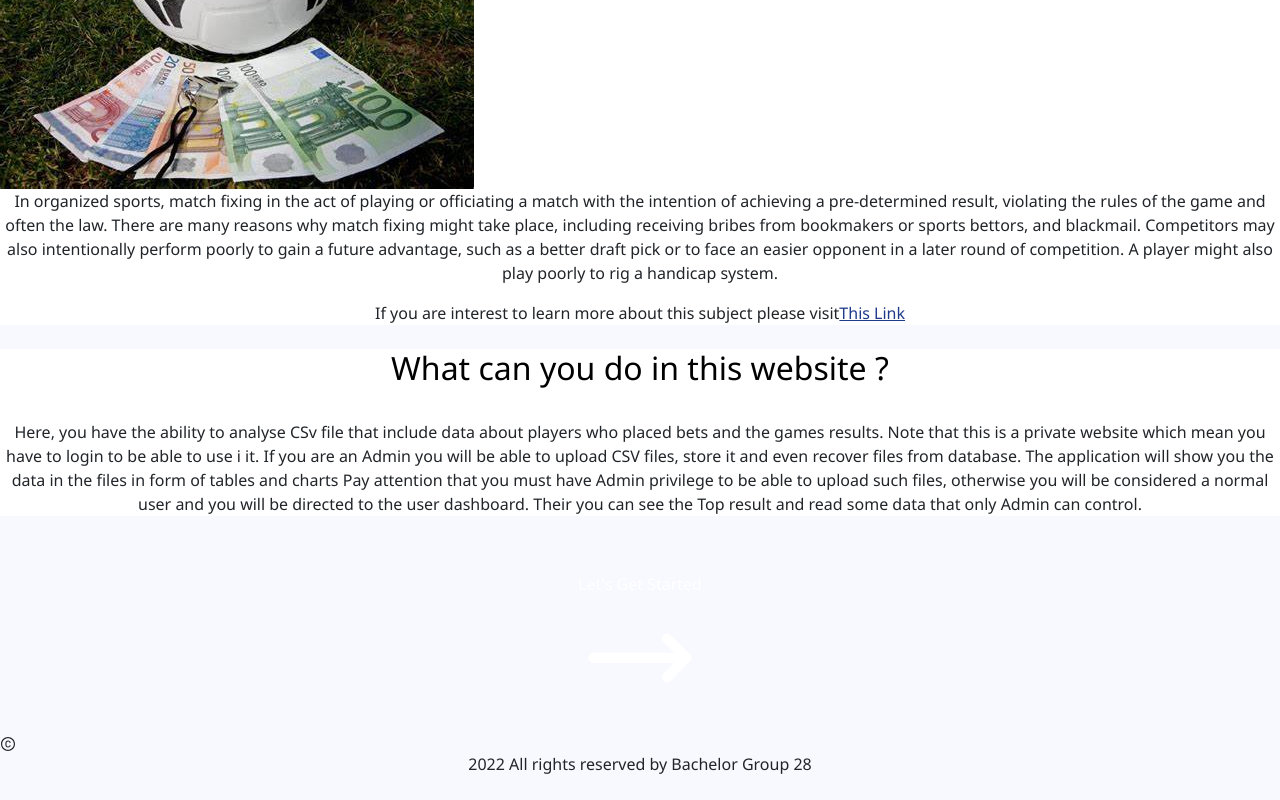
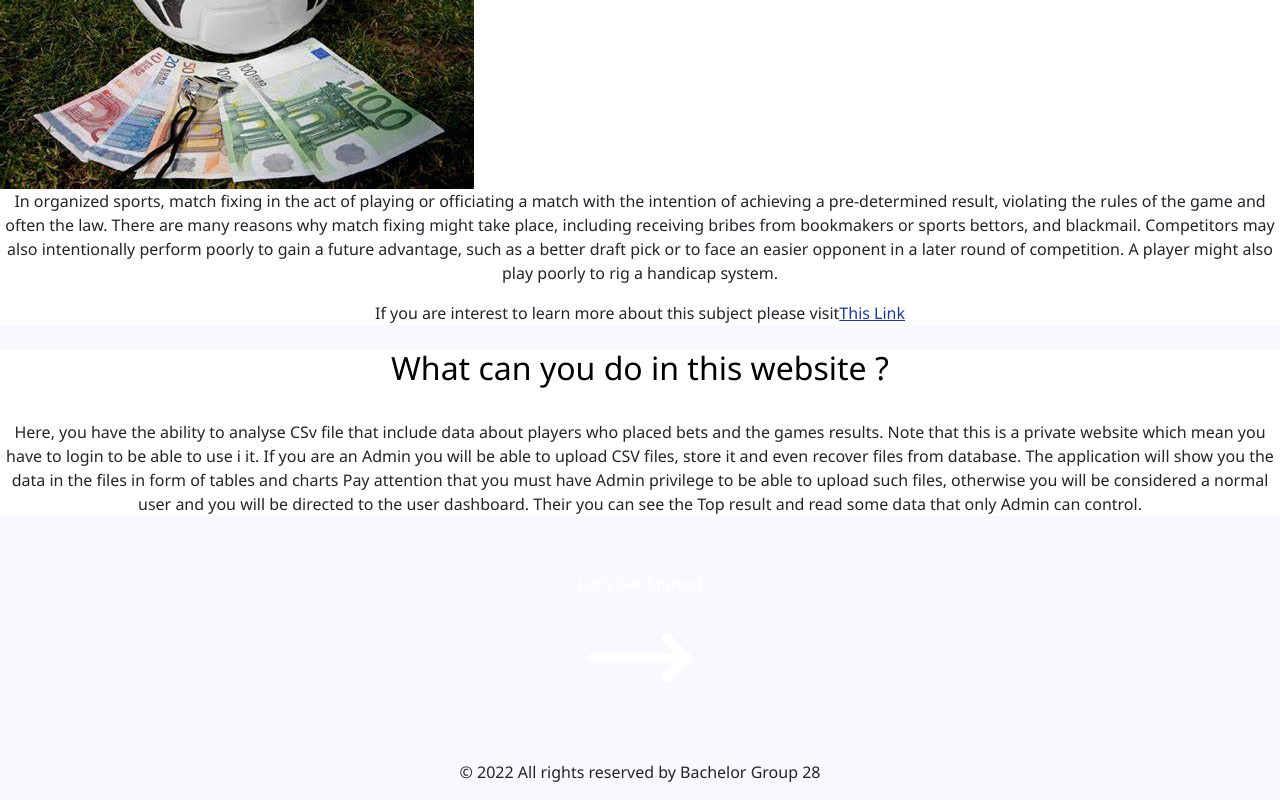
Before and after one commit to OSLOMET-Team-JAAN/uniBets, a React (Create React App) app in the folder react_app/: page /home in a window 1280 px wide. Shown: the part 383-1183 px from the top of the page. Built offline with nearby package versions, Linux system fonts and the light colour scheme; what @material-tailwind/react would draw is missing.

Commit message:
Fixing the footer :)

```diff
--- a/react_app/src/App.tsx
+++ b/react_app/src/App.tsx
@@ -12,6 +12,7 @@ function App() {
         <div>
             <Navbar/>
             <AppRouter />
+            <br/>
             <Footer />
         </div>
     )
--- a/react_app/src/components/layouts/Footer.tsx
+++ b/react_app/src/components/layouts/Footer.tsx
@@ -1,15 +1,13 @@
 import React from "react";
-import { AiOutlineCopyrightCircle } from "react-icons/ai";
 
 const Footer = () => {
     return (
-        <div className="grid justify-self drop-shadow-md mt-24  ">
-            <p className=" text-gray-700 m-20">
-                <AiOutlineCopyrightCircle className="grid justify-self" /> 2022 All rights reserved by Bachelor Group 28
+        <div className=" mt-24  ">
+            <p className=" text-gray-700 text-center m-20">
+               &copy; 2022 All rights reserved by Bachelor Group 28
             </p>
         </div>
     )
 }
 
-
 export default Footer;
--- a/react_app/src/pages/Home.tsx
+++ b/react_app/src/pages/Home.tsx
@@ -6,10 +6,10 @@ import Login from "./Login";
 import { ArrowLongRightIcon } from "@heroicons/react/24/outline";
 
 const Home = () => {
-
+    {/* adding the path for login page to redirect to it on click button */ }
     let navigate = useNavigate();
     const routeLogin = () => {
-        let path = "./Login";
+        let path = "./Login"; {/* ?? */ }
         navigate(path);
 
     }
--- a/react_app/src/router/AppRouter.tsx
+++ b/react_app/src/router/AppRouter.tsx
@@ -11,8 +11,8 @@ import Profile from "../pages/Profile";
 import AdminPage from "../pages/AdminPage";
 import Dashboard from "../pages/Dashboard";
 import AuthIsRequire from "../services/AuthIsRequire";
-import Contact from "../pages/Contact";
-import Faq from "../pages/Faq";
+//import Contact from "../pages/Contact";
+//import Faq from "../pages/Faq";
 
 const ROLES = {
     'User': 'USER',
@@ -27,8 +27,8 @@ const AppRouter = () => {
                 {/* public routes */}
                 <Route path="/login" element={<Login/>}/>
                 <Route path="/home" element={<Home />} />
-                <Route path="/faq" element={<Faq />} />
-                <Route path="/contact" element={<Contact />} />
+                {/*  <Route path="/faq" element={<Faq />} />
+                <Route path="/contact" element={<Contact />} /> */}
                 <Route path="/register" element={<RegistrationPage/>}/>
                 <Route path="/unauthorized" element={<Unauthorized/>}/>
 
```
